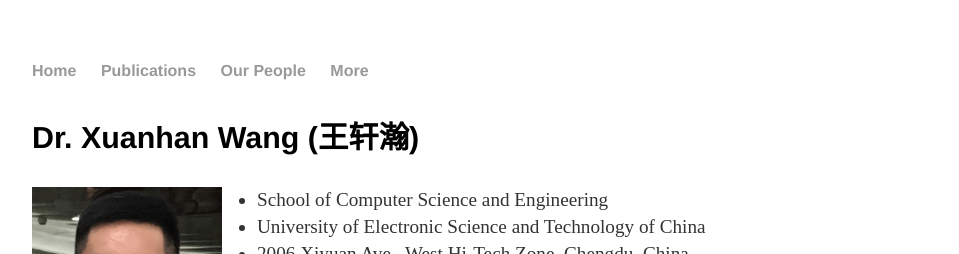
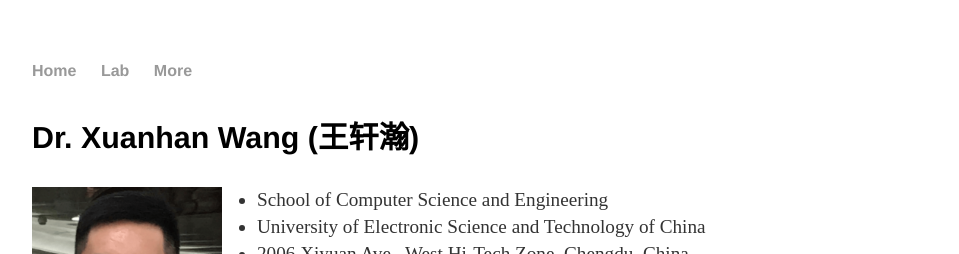
Before and after one commit to cfm-wxh/xuanhanwang.github.io, a Jekyll site: the page built from index.html, in a window 1280 px wide. Shown: the top 254 px of the page, without its empty margins (160-1119 px from the left). Built offline with Jekyll 4.4.1, drawn with Linux system fonts in a browser that asks for light colours.

Commit message:
Update default.html

```diff
--- a/_layouts/default.html
+++ b/_layouts/default.html
@@ -11,10 +11,9 @@
   <body>
     <nav>
 <ul>
-<li><a href="/">Home</a></li>
-<li><a href="/cv">Publications</a></li>
-<li><a href="/about">Our People</a></li>
- <li><a href="/blog">More</a></li>
+<li><a href="http://cfm.uestc.edu.cn/index">Home</a></li>
+<li><a href="https://qilong-zhang.github.io/Vision-and-Language-Group.github.io/index.html">Lab</a></li>
+ <li><a href="/">More</a></li>
 </ul>
     </nav>
 <div class="container">
```
